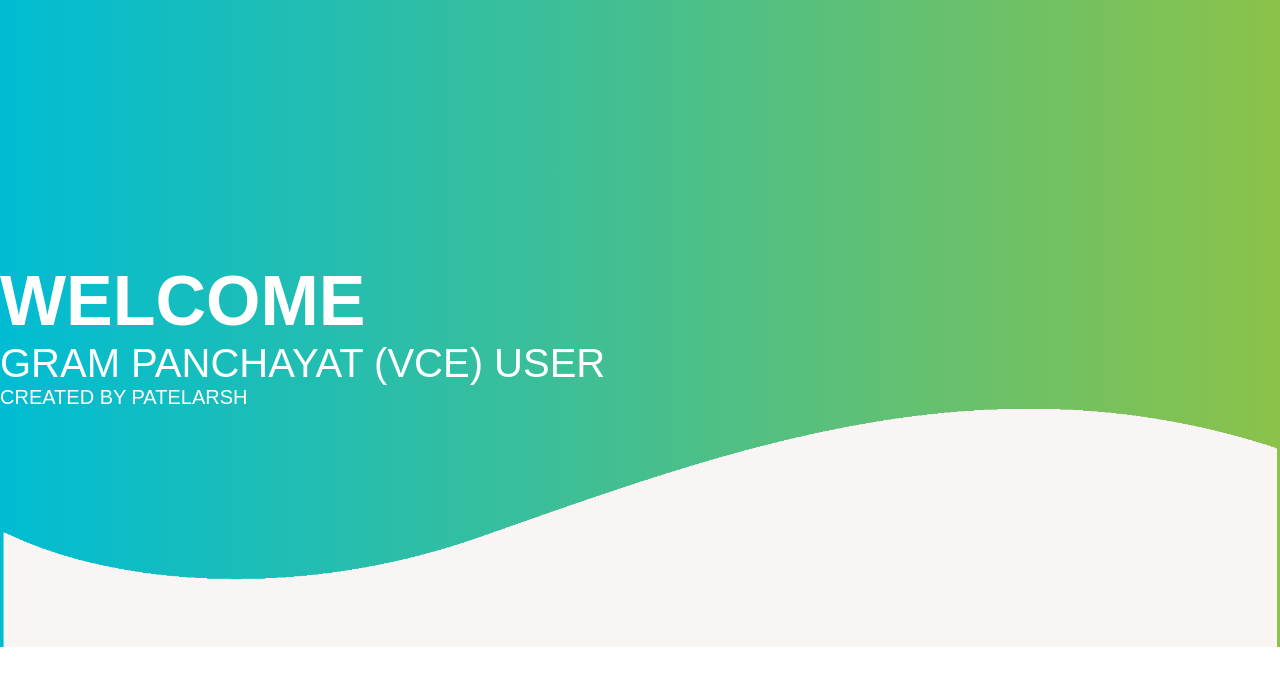
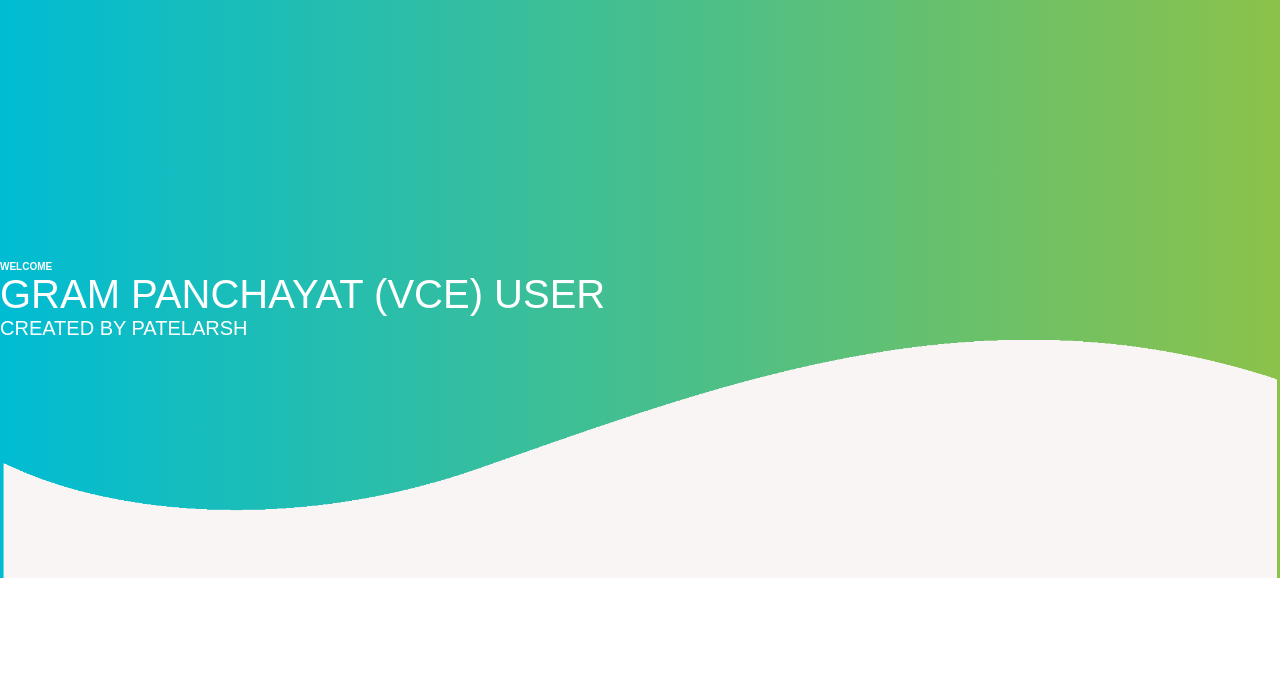
Before and after one commit to arshpatel47/a-softwaring.tk, a plain HTML site: page index.html in a window 1280 px wide. Shown: the part 81-766 px from the top of the page. Drawn offline with Linux system fonts and the light colour scheme.

Commit message:
Update style.css

```diff
--- a/style.css
+++ b/style.css
@@ -91,7 +91,7 @@ body
 }
 .promo-title
 {
-    font-size: 70px;
+    font-size: 10px;
     font-weight: 700;
     margin-top: 200px;
     color: white
```
